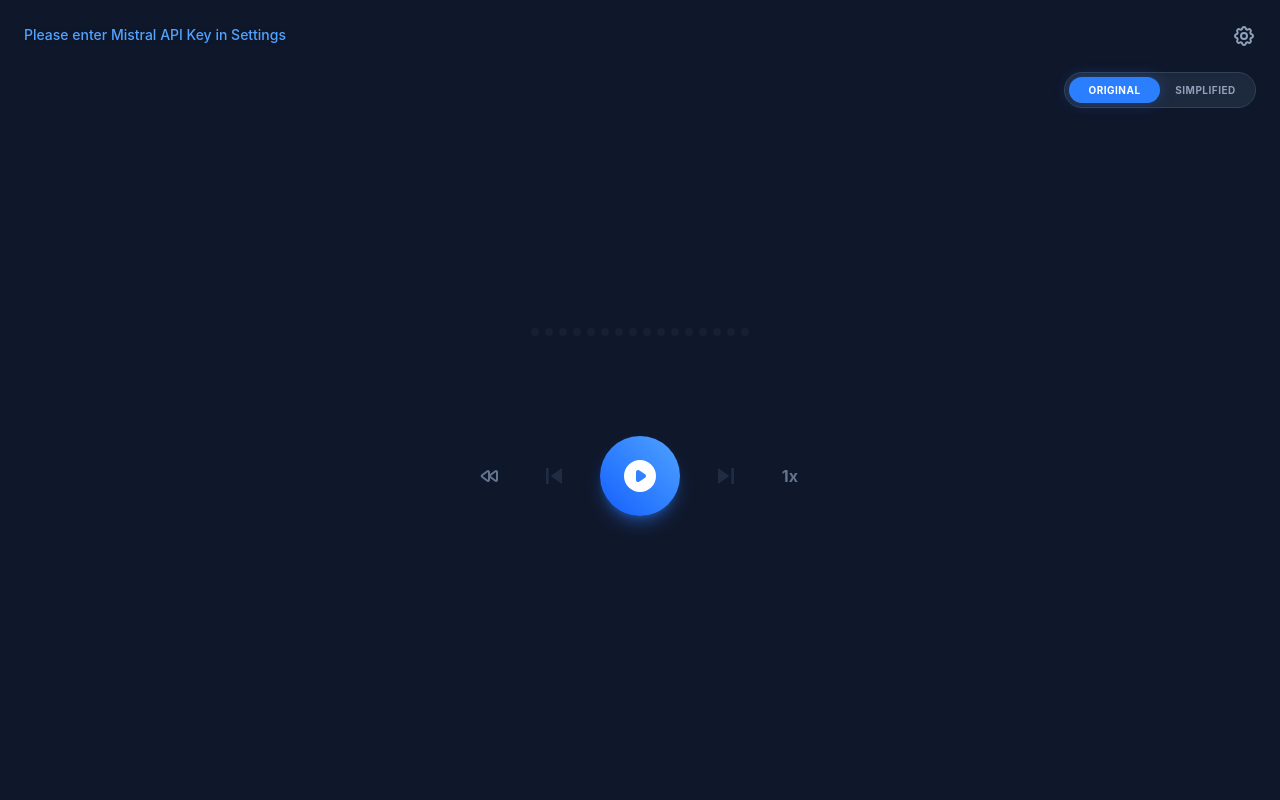
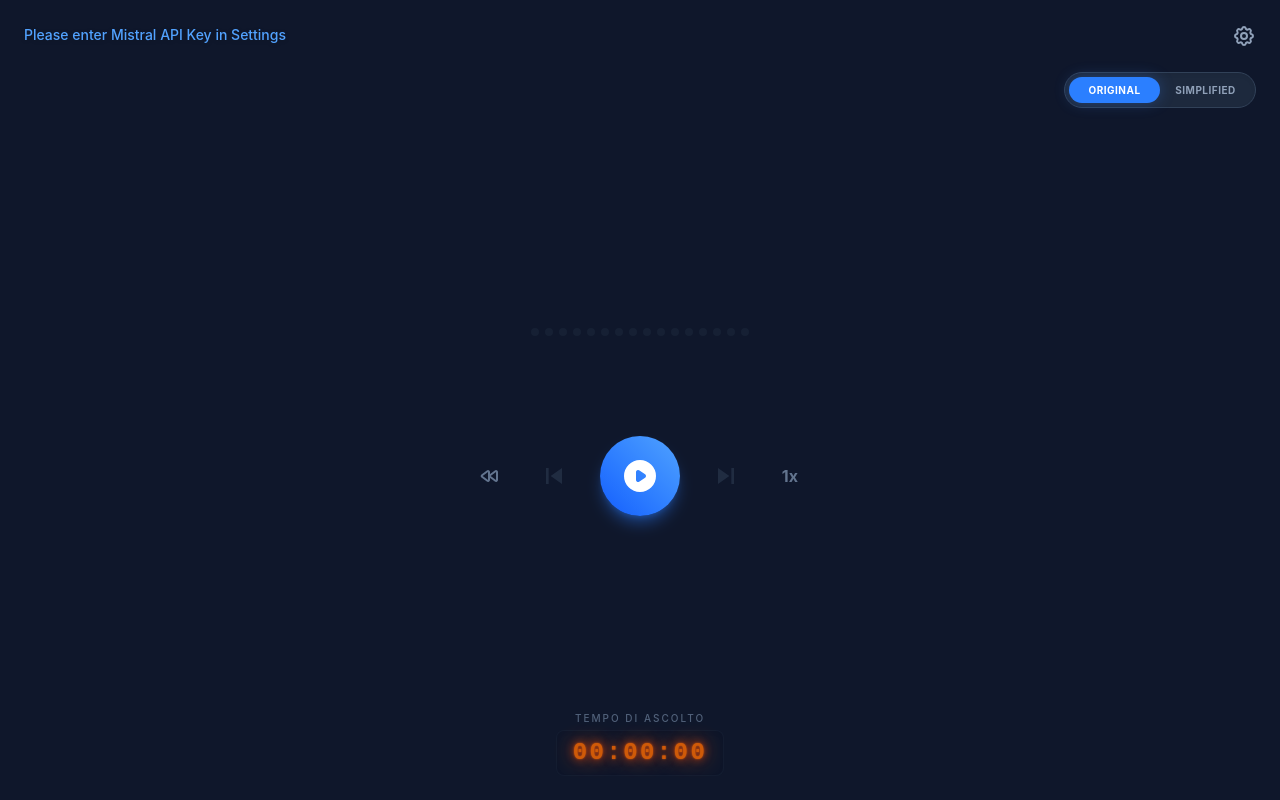
Before and after one commit to efimovnikita/Voce, a React (Vite) app: page / in a window 1280 px wide. Built offline with nearby package versions, Linux system fonts and the light colour scheme.

Commit message:
Add daily listening time tracking with playback timer

```diff
--- a/src/App.jsx
+++ b/src/App.jsx
@@ -22,6 +22,7 @@ function App() {
       const savedMode = localStorage.getItem('mistral_simplify_mode');
       return savedMode === 'true'; // Вернет false (оригинал) по умолчанию
     });
+  const [dailyListeningTime, setDailyListeningTime] = useState(0);
 
   const audioRef = useRef(new Audio());
   const chunksRef = useRef([]);
@@ -42,6 +43,51 @@ function App() {
       console.error('SW registration error', error);
     },
   });
+
+  // Загрузка времени или сброс при наступлении нового дня
+  useEffect(() => {
+    const today = new Date().toLocaleDateString();
+    const savedDate = localStorage.getItem('voce_listening_date');
+    const savedTime = localStorage.getItem('voce_listening_time');
+
+    if (savedDate === today) {
+      setDailyListeningTime(parseInt(savedTime || '0', 10));
+    } else {
+      // Наступил новый день (или первый запуск)
+      localStorage.setItem('voce_listening_date', today);
+      localStorage.setItem('voce_listening_time', '0');
+      setDailyListeningTime(0);
+    }
+  }, []);
+
+  // Сам таймер
+  useEffect(() => {
+    let interval;
+    // Считаем время только когда реально идет воспроизведение
+    if (isPlaying && !isLoading) {
+      interval = setInterval(() => {
+        setDailyListeningTime(prev => {
+          const newTime = prev + 1;
+          // Сохраняем каждую секунду, чтобы не потерять прогресс при перезагрузке страницы
+          localStorage.setItem('voce_listening_time', newTime.toString());
+          return newTime;
+        });
+      }, 1000);
+    }
+    return () => clearInterval(interval);
+  }, [isPlaying, isLoading]);
+
+  const formatTimeDigital = (totalSeconds) => {
+    const h = Math.floor(totalSeconds / 3600);
+    const m = Math.floor((totalSeconds % 3600) / 60);
+    const s = totalSeconds % 60;
+
+    // Дополняем нулями до двух знаков (01, 02...)
+    const pad = (num) => num.toString().padStart(2, '0');
+
+    // Всегда возвращаем формат ЧЧ:ММ:СС
+    return `${pad(h)}:${pad(m)}:${pad(s)}`;
+  };
 
   const loadVoices = useCallback(async () => {
     const apiKey = localStorage.getItem('mistral_api_key');
@@ -607,6 +653,27 @@ function App() {
             setStatus('Ready to play');
           }}
         />
+
+        {/* Футер с ламповым таймером */}
+        <footer className="absolute bottom-6 left-0 w-full flex justify-center pointer-events-auto z-10 pb-[env(safe-area-inset-bottom)]">
+          <div className="flex flex-col items-center space-y-1 opacity-80 hover:opacity-100 transition-opacity duration-300">
+            <span className="text-[10px] text-slate-500 uppercase tracking-[0.2em] font-medium">
+              Tempo di ascolto
+            </span>
+            <div
+              className="px-4 py-1.5 bg-slate-900/90 border border-slate-800/50 rounded-lg shadow-inner select-none"
+              style={{
+                fontFamily: "'Courier New', Courier, monospace",
+                color: '#ff6b00',
+                textShadow: '0 0 2px #ff6b00, 0 0 8px #ff4500, 0 0 20px #ea580c'
+              }}
+            >
+              <span className="text-xl sm:text-2xl font-bold tracking-[0.1em]">
+                {formatTimeDigital(dailyListeningTime)}
+              </span>
+            </div>
+          </div>
+        </footer>
       </main>
 
       {/* Модальное окно настроек */}
--- a/src/components/Player.jsx
+++ b/src/components/Player.jsx
@@ -1,4 +1,4 @@
-import React from 'react';
+import React, { useMemo } from 'react';
 
 const Player = ({
   isPlaying,
@@ -12,6 +12,15 @@ const Player = ({
   hasPrevious,
   hasNext
 }) => {
+
+  // Запоминаем случайные значения один раз при загрузке компонента
+  const eqBars = useMemo(() => {
+    return [...Array(16)].map(() => ({
+      duration: 0.8 + Math.random() * 0.5,
+      delay: Math.random() * -2
+    }));
+  }, []);
+
   return (
     <div className="flex flex-col items-center w-full space-y-10">
 
@@ -26,20 +35,18 @@ const Player = ({
             }
           `}
         </style>
-        {[...Array(16)].map((_, i) => {
-          const duration = 0.8 + Math.random() * 0.5;
-          const delay = Math.random() * -2;
-
-          return (
+        {/* Используем наш сохраненный массив eqBars вместо [...Array(16)] */}
+        {eqBars.map((bar, i) => (
           <div
             key={i}
             className={`w-2 rounded-full transition-all duration-500 ${(!isPlaying || isLoading) ? 'bg-slate-800 h-2 opacity-50' : 'bg-blue-500 opacity-100'}`}
             style={{
-                animation: (isPlaying && !isLoading) ? `smoothEq ${duration}s ease-in-out ${delay}s infinite alternate` : 'none',
+              animation: (isPlaying && !isLoading)
+                ? `smoothEq ${bar.duration}s ease-in-out ${bar.delay}s infinite alternate`
+                : 'none',
             }}
           />
-          );
-        })}
+        ))}
       </div>
 
       {/* Кнопки управления */}
```
Lines whose indentation alone changed are shown as unchanged.
